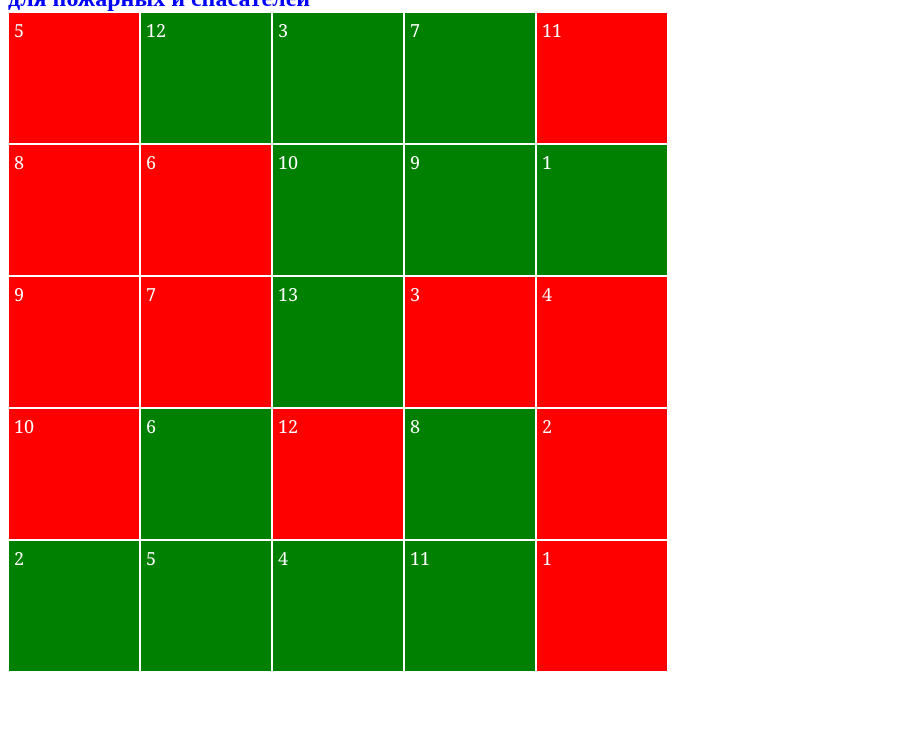
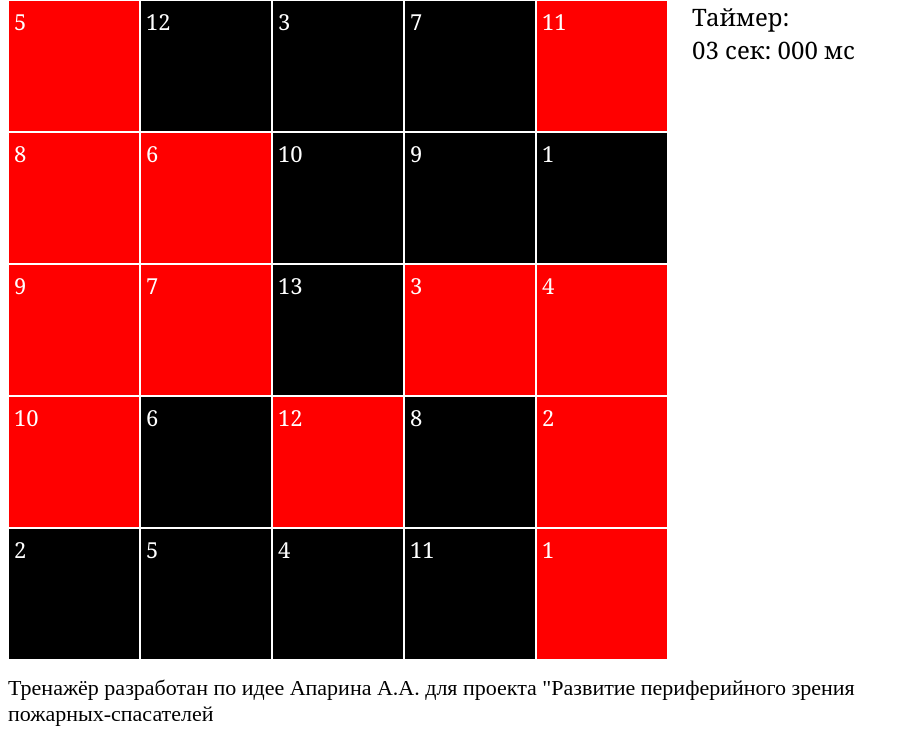
Before and after one commit to Aparin/traner-of-peripheral-vision, a website built with webpack: page dist/traner-of-peripheral-vision.html in a window 1280 px wide. Shown: the part 60-800 px from the top of the page, without its empty margins (0-909 px from the left). Built offline with nearby package versions, Linux system fonts and the light colour scheme.

Commit message:
made stopwatch class

```diff
--- a/package.json
+++ b/package.json
@@ -1,6 +1,6 @@
 {
     "name": "traner-of-peripheral-vision",
-    "version": "1.0.0",
+    "version": "0.3",
     "description": "",
     "main": "index.js",
     "scripts": {
--- a/src/index.js
+++ b/src/index.js
@@ -1,4 +1,11 @@
 import './main.css'
 import squaresToPage from './squaresToPage';
+import Stopwatch from './stopwatch';
 
 squaresToPage();
+const stopwatch = new Stopwatch;
+stopwatch.start();
+
+setTimeout(() => {
+    stopwatch.stop();
+}, 3000);
--- a/src/main.css
+++ b/src/main.css
@@ -1,17 +1,31 @@
-h1,
-h2 {
+h1 {
     color: blue;
-    margin: 0 auto;
+    margin: 0px auto;
+    margin-bottom: 15px;
+}
+
+#footer {
+    font-size: 22px;
+    width: 900px;
+    margin-top: 15px;
 }
 
 #root {
     width: 680px;
+    display: inline-block;
+}
+
+#right {
+    display: inline-block;
+    vertical-align: top;
+    font-family: Georgia, 'Times New Roman', Times, serif;
+    font-size: 24px;
 }
 
 .red,
-.green {
+.black {
     color: white;
-    font-size: 18px;
+    font-size: 22px;
     font-family: Georgia, 'Times New Roman', Times, serif;
     width: 120px;
     height: 120px;
@@ -24,6 +38,6 @@ h2 {
     background-color: red;
 }
 
-.green {
-    background-color: green;
+.black {
+    background-color: black;
 }
--- a/src/mapGenerator.js
+++ b/src/mapGenerator.js
@@ -4,8 +4,8 @@ export default function mapGenerator() {
   for (let red = 1; red <= 12; red++) {
     arr.push(`<div id="red${red}" class="red">${red}</div>`);
   }
-  for (let green = 1; green <= 13; green++) {
-    arr.push(`<div id="green${green}" class="green">${green}</div>`);
+  for (let black = 1; black <= 13; black++) {
+    arr.push(`<div id="black${black}" class="black">${black}</div>`);
   }
 
   return arr;
--- /dev/null
+++ b/src/stopwatch.js
@@ -0,0 +1,22 @@
+export default class Stopwatch {
+    start() {
+        const startTime = new Date();
+        this.stopwatch = setInterval(() => {
+            const currentTime = new Date();
+            const gap = (currentTime - startTime);
+            let ms = gap % 1000;
+            let sec = ((gap - ms) / 1000);
+
+            if (sec < 10) sec = '0' + sec;
+            if (ms < 10) {
+                ms = '00' + ms;
+            } else if (ms < 100) {
+                ms = '0' + ms;
+            }
+            document.getElementById('timer').innerText = `${sec} сек: ${ms} мс`;
+        }, 50);
+    }
+    stop() {
+        clearInterval(this.stopwatch);
+    }
+}
```
Also changed, not shown: dist/favicon.ico (added), dist/index.js, dist/traner-of-peripheral-vision.html.
